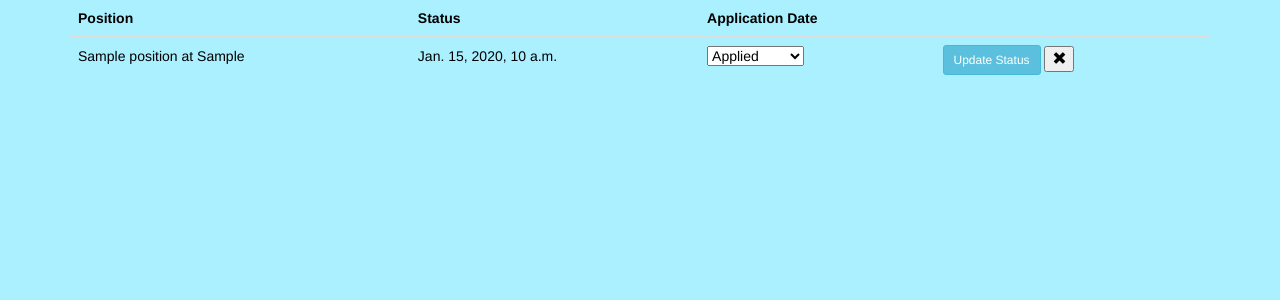
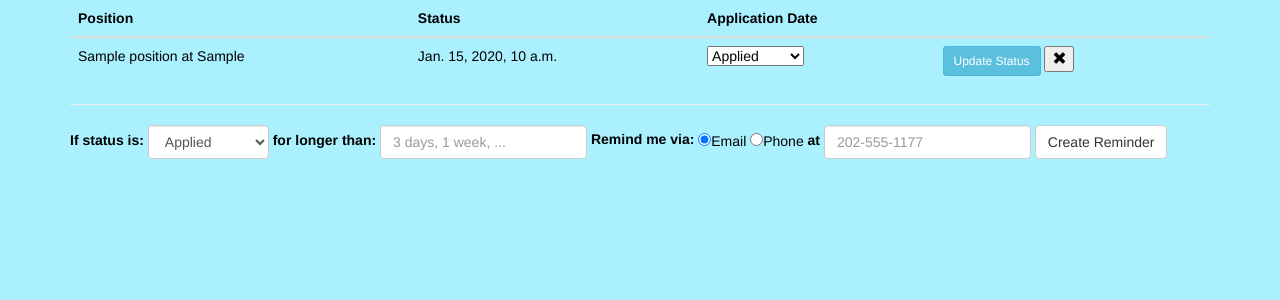
Before and after one commit to merdey/ApPy, a Django app: page /applications in a window 1280 px wide. Shown: the part 120-420 px from the top of the page. Run offline with Django 3.2, Linux system fonts and the light colour scheme; a user stored in the database is signed in; tables that the repository leaves empty hold one stand-in row (values such as "Sample post"); some libraries are stand-ins or nearby versions.

Commit message:
Add form for creating reminders

```diff
--- a/templates/applications.html
+++ b/templates/applications.html
@@ -13,6 +13,7 @@
                     <th>Position</th>
                     <th>Status</th>
                     <th>Application Date</th>
+                    <th></th>
                 </tr>
             </thead>
             <tbody>
@@ -35,6 +36,41 @@
                 {% endfor %}
             </tbody>
         </table>
+
+        <hr>
+
+        <form class="form-inline" action="/create-reminder">
+            <div class="form-group">
+                <label for="reminder-status">If status is: </label>
+                <select class="form-control" id="reminder-status" name="reminder-status">
+                    {% for status in status_choices %}
+                    <option value="{{ status.0 }}">{{ status.1 }}</option>
+                    {% endfor %}
+                </select>
+            </div>
+
+            <div class="form-group">
+                <label for="reminder-duration"> for longer than: </label>
+                <input type="text" class="form-control" id="reminder-duration" placeholder="3 days, 1 week, ...">
+            </div>
+
+            <div class="form-group">
+                <label for="reminder-duration"> Remind me via: </label>
+                <div class="radio">
+                    <label><input type="radio" name="reminder-method" id="reminder-method-email" value="email" checked>Email</label>
+                </div>
+                <div class="radio">
+                    <label><input type="radio" name="reminder-method" id="reminder-method-phone" value="phone">Phone</label>
+                </div>
+            </div>
+
+            <div class="form-group">
+                <label for="reminder-duration"> at </label>
+                <input type="text" class="form-control" id="reminder-contact-info" placeholder="202-555-1177">
+            </div>
+
+            <button type="submit" class="btn btn-default">Create Reminder</button>
+        </form>
     {% else %}
         <div>You haven't applied to any positions yet. <a href="{% url 'positions' %}">Apply here</a></div>
     {% endif %}
```
